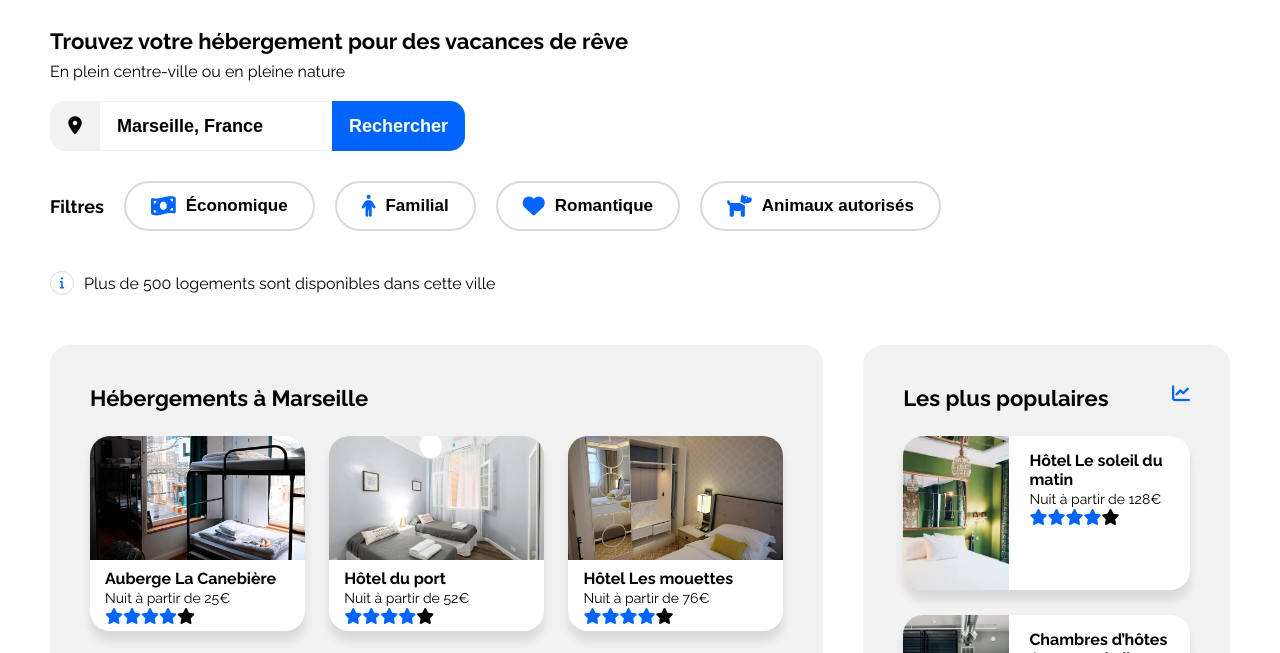
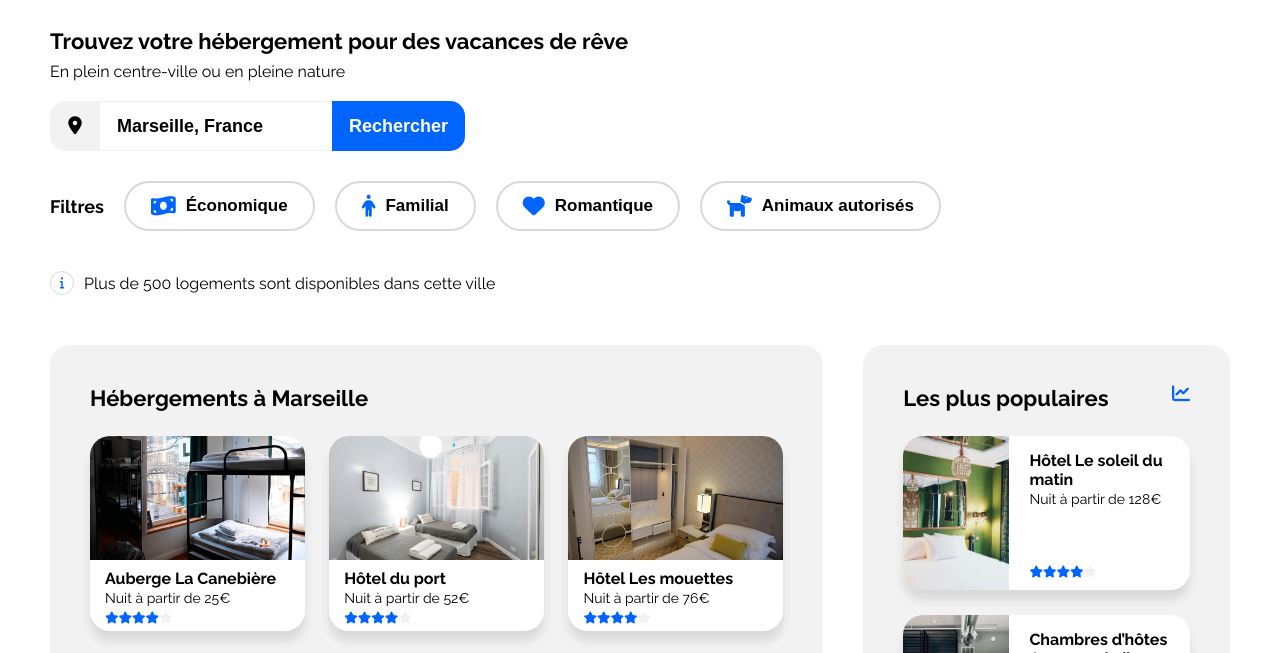
Before and after one commit to Morganlth/Booki, a plain HTML site: page index.html in a window 1280 px wide. Shown: the part 92-745 px from the top of the page. Drawn offline with Linux system fonts and the light colour scheme.

Commit message:
Add files via upload

```diff
--- a/css/class.css
+++ b/css/class.css
@@ -11,4 +11,4 @@
 
 .hover:hover { background-color: var(--color-1) !important; transition: background-color 0.4s; }
 
-.note i { color: var(--bg); font-size: 12px; }
+.star-list i { color: var(--bg); font-size: 12px; }
--- a/css/style.css
+++ b/css/style.css
@@ -170,7 +170,7 @@ main h2 { margin-bottom: 25px; }
     margin-left: 37%;
     padding: 15px 20px;
 }
-#article-container-2 .note
+#article-container-2 .star-list
 {
     position: absolute;
     bottom: 10px;
```
